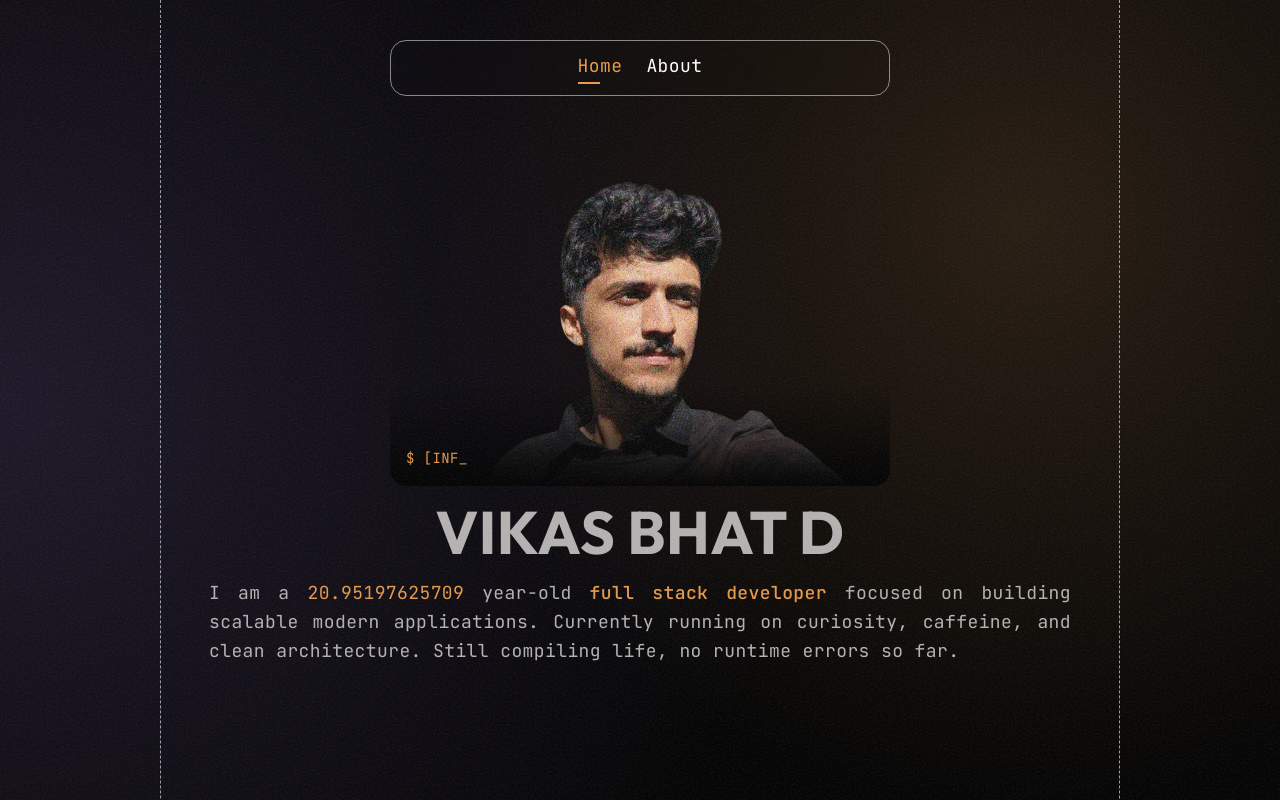
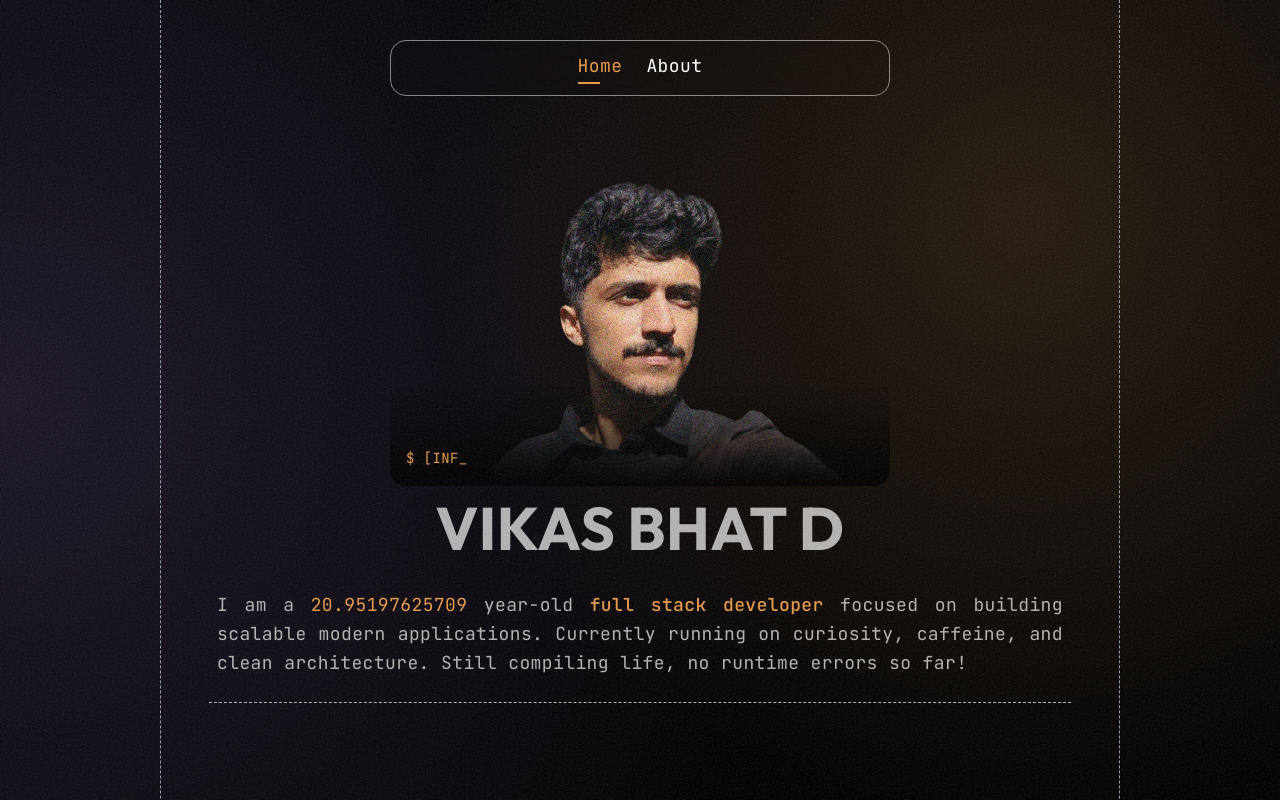
Before and after one commit to vikas-bhat-d/portfolio-v2, a Next.js app: page / in a window 1280 px wide. Shown: the top 800 px of the page. Built offline with nearby package versions, Linux system fonts and the light colour scheme.

Commit message:
few changes

```diff
--- a/components/hero.tsx
+++ b/components/hero.tsx
@@ -23,9 +23,9 @@ const Hero = () => {
           <div className="bg-linear-to-t from-black to-transparent  h-[30%] w-full absolute rounded-2xl bottom-0  ">
             <TerminalTypewriter
               lines={[
-                "$ [OK] Startup sequence complete",
-                "$ [INFO] Loading modules",
-                "$ [DONE] System ready",
+                "$ [OK] STARTUP SEQUENCE COMPLETE",
+                "$ [INFO] LOADING MODULES",
+                "$ [DONE] SYSTEM READY",
               ]}
               className="text-primary absolute bottom-4 mx-4"
               typingSpeed={100}
@@ -35,11 +35,11 @@ const Hero = () => {
           </div>
         </div>
         <div>
-          <h1 className="font-outfit shadow-2xl text-secondary font-bold md:text-6xl text-4xl my-4">
+          <h1 className="font-outfit shadow-2xl text-secondary font-bold md:text-6xl text-4xl my-4 mt-3">
             VIKAS BHAT D
           </h1>
         </div>
-        <div className=" max-w-4xl text-secondary text-md md:text-lg leading-relaxed text-justify">
+        <div className=" max-w-4xl text-secondary text-md md:text-lg leading-relaxed text-justify md:px-2 py-4 pb-6 border-b border-dashed ">
           I am a{" "}
           <LiveAge
             birthDate="2005-02-18T00:00:00"
@@ -49,7 +49,7 @@ const Hero = () => {
           <span className="text-primary font-medium">full stack developer</span>{" "}
           focused on building scalable modern applications. Currently running on
           curiosity, caffeine, and clean architecture. Still compiling life, no
-          runtime errors so far.
+          runtime errors so far!
         </div>
       </div>
     </section>
--- a/next.config.ts
+++ b/next.config.ts
@@ -2,7 +2,7 @@ import type { NextConfig } from "next";
 
 const nextConfig: NextConfig = {
   /* config options here */
-  allowedDevOrigins:["192.168.1.4"]
+  allowedDevOrigins:["192.168.1.4","10.114.16.160"]
 };
 
 export default nextConfig;
```
